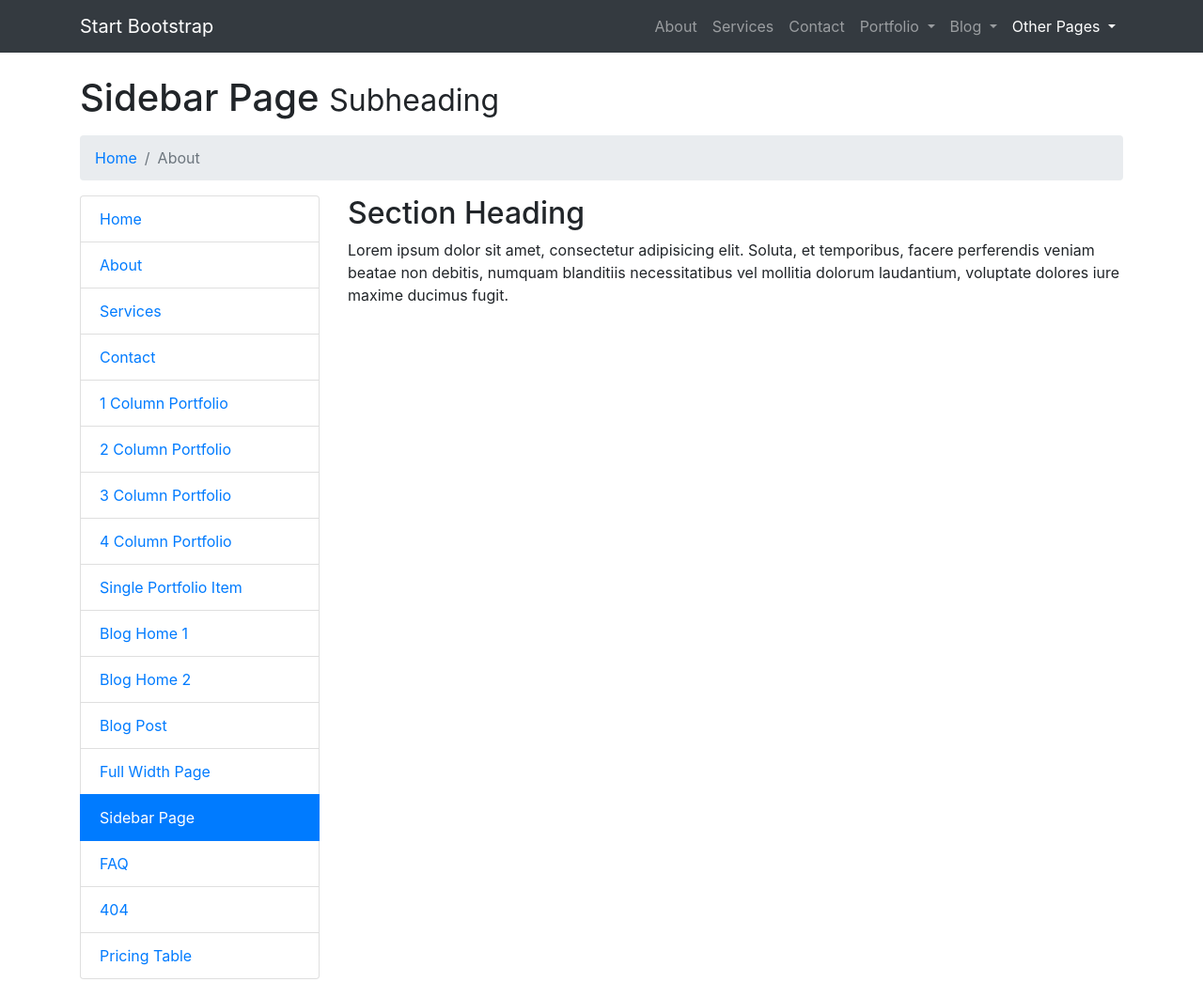
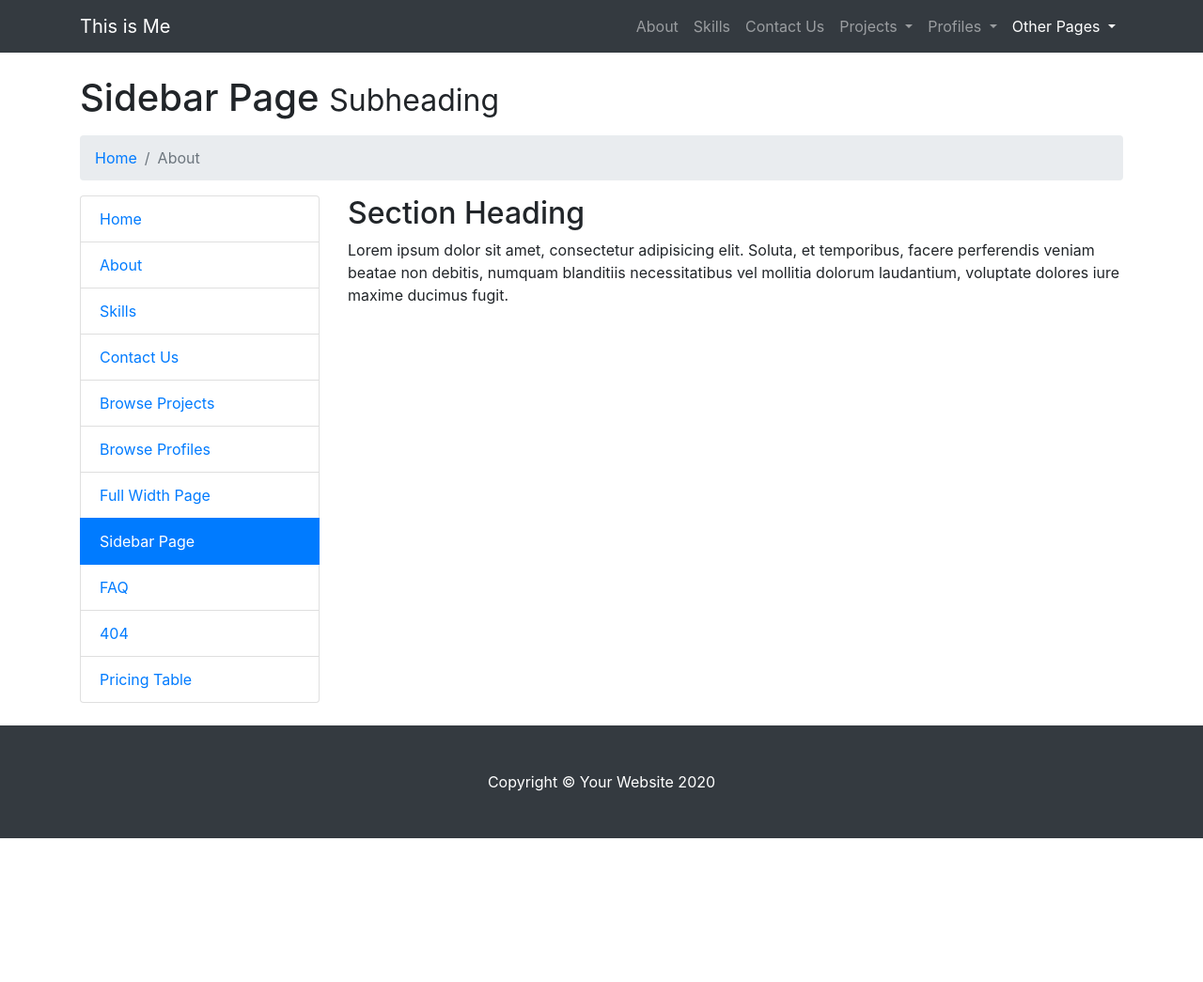
Before and after one commit to Mohit6043/myprofile, a website: page sidebar.html in a window 1280 px wide. Shown: the top 1045 px of the page at 94% size. After the commit the page ends 892 px from the top, so only its background shows below. Drawn offline with Linux system fonts and the light colour scheme.

Commit message:
Update sidebar.html

```diff
--- a/sidebar.html
+++ b/sidebar.html
@@ -8,7 +8,7 @@
   <meta name="description" content="">
   <meta name="author" content="">
 
-  <title>Modern Business - Start Bootstrap Template</title>
+  <title>This is Me - SideBar</title>
 
   <!-- Bootstrap core CSS -->
   <link href="vendor/bootstrap/css/bootstrap.min.css" rel="stylesheet">
@@ -23,7 +23,7 @@
   <!-- Navigation -->
   <nav class="navbar fixed-top navbar-expand-lg navbar-dark bg-dark fixed-top">
     <div class="container">
-      <a class="navbar-brand" href="index.html">Start Bootstrap</a>
+      <a class="navbar-brand" href="index.html">This is Me</a>
       <button class="navbar-toggler navbar-toggler-right" type="button" data-toggle="collapse" data-target="#navbarResponsive" aria-controls="navbarResponsive" aria-expanded="false" aria-label="Toggle navigation">
         <span class="navbar-toggler-icon"></span>
       </button>
@@ -33,31 +33,25 @@
             <a class="nav-link" href="about.html">About</a>
           </li>
           <li class="nav-item">
-            <a class="nav-link" href="services.html">Services</a>
+            <a class="nav-link" href="skills.html">Skills</a>
           </li>
           <li class="nav-item">
-            <a class="nav-link" href="contact.html">Contact</a>
+            <a class="nav-link" href="contact.html">Contact Us</a>
           </li>
           <li class="nav-item dropdown">
             <a class="nav-link dropdown-toggle" href="#" id="navbarDropdownPortfolio" data-toggle="dropdown" aria-haspopup="true" aria-expanded="false">
-              Portfolio
+              Projects
             </a>
             <div class="dropdown-menu dropdown-menu-right" aria-labelledby="navbarDropdownPortfolio">
-              <a class="dropdown-item" href="portfolio-1-col.html">1 Column Portfolio</a>
-              <a class="dropdown-item" href="portfolio-2-col.html">2 Column Portfolio</a>
-              <a class="dropdown-item" href="portfolio-3-col.html">3 Column Portfolio</a>
-              <a class="dropdown-item" href="portfolio-4-col.html">4 Column Portfolio</a>
-              <a class="dropdown-item" href="portfolio-item.html">Single Portfolio Item</a>
+              <a class="dropdown-item" href="Browse-projects.html">Browse Projects</a>
             </div>
           </li>
           <li class="nav-item dropdown">
             <a class="nav-link dropdown-toggle" href="#" id="navbarDropdownBlog" data-toggle="dropdown" aria-haspopup="true" aria-expanded="false">
-              Blog
+              Profiles
             </a>
             <div class="dropdown-menu dropdown-menu-right" aria-labelledby="navbarDropdownBlog">
-              <a class="dropdown-item" href="blog-home-1.html">Blog Home 1</a>
-              <a class="dropdown-item" href="blog-home-2.html">Blog Home 2</a>
-              <a class="dropdown-item" href="blog-post.html">Blog Post</a>
+              <a class="dropdown-item" href="Browse-profiles.html">Browse Profiles</a>
             </div>
           </li>
           <li class="nav-item active dropdown">
@@ -99,16 +93,10 @@
         <div class="list-group">
           <a href="index.html" class="list-group-item">Home</a>
           <a href="about.html" class="list-group-item">About</a>
-          <a href="services.html" class="list-group-item">Services</a>
-          <a href="contact.html" class="list-group-item">Contact</a>
-          <a href="portfolio-1-col.html" class="list-group-item">1 Column Portfolio</a>
-          <a href="portfolio-2-col.html" class="list-group-item">2 Column Portfolio</a>
-          <a href="portfolio-3-col.html" class="list-group-item">3 Column Portfolio</a>
-          <a href="portfolio-4-col.html" class="list-group-item">4 Column Portfolio</a>
-          <a href="portfolio-item.html" class="list-group-item">Single Portfolio Item</a>
-          <a href="blog-home-1.html" class="list-group-item">Blog Home 1</a>
-          <a href="blog-home-2.html" class="list-group-item">Blog Home 2</a>
-          <a href="blog-post.html" class="list-group-item">Blog Post</a>
+          <a href="skills.html" class="list-group-item">Skills</a>
+          <a href="contact.html" class="list-group-item">Contact Us</a>
+          <a href="Browse-projects.html" class="list-group-item">Browse Projects</a>
+          <a href="Browse-profiles.html" class="list-group-item">Browse Profiles</a>
           <a href="full-width.html" class="list-group-item">Full Width Page</a>
           <a href="sidebar.html" class="list-group-item active">Sidebar Page</a>
           <a href="faq.html" class="list-group-item">FAQ</a>
```
